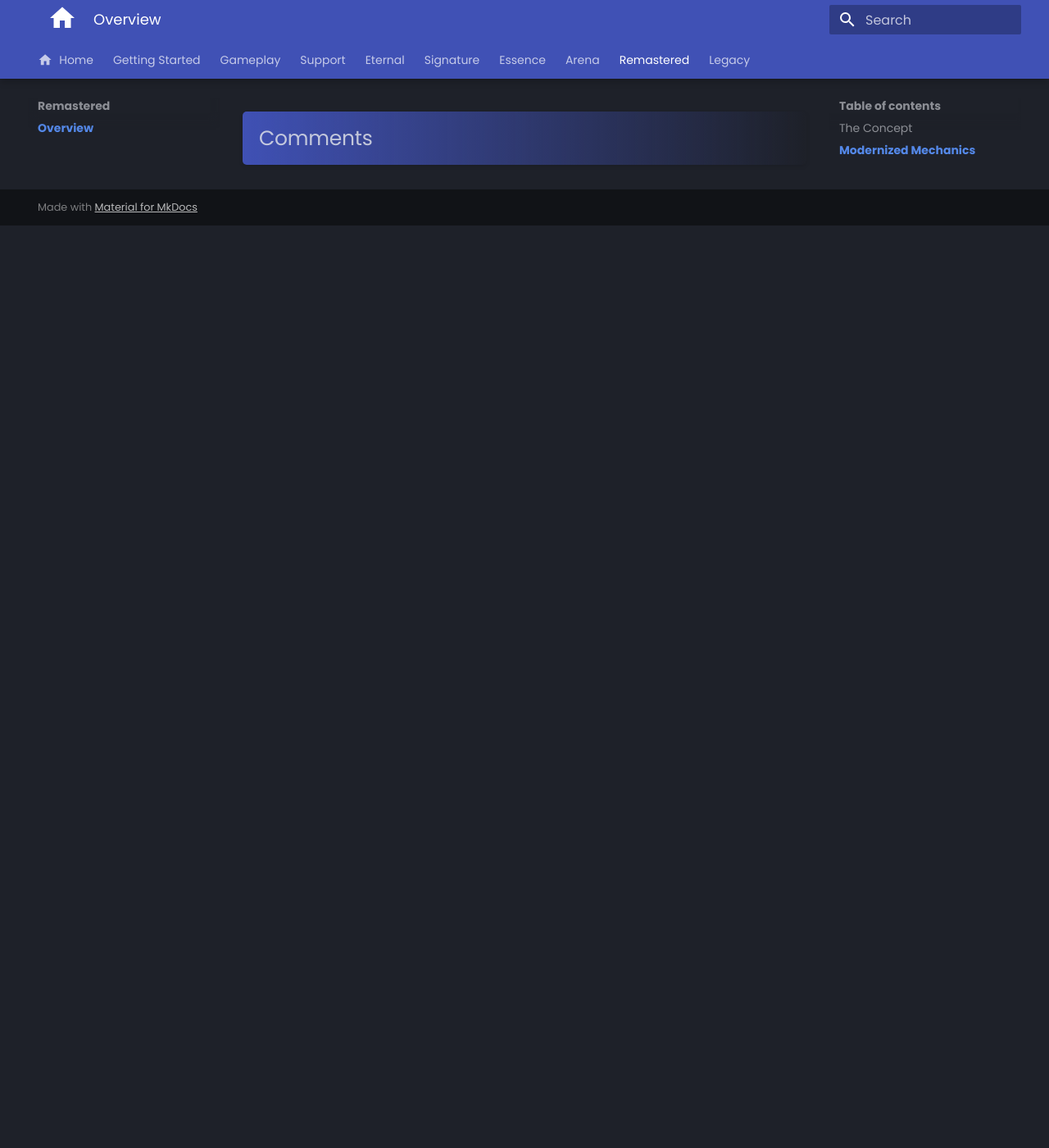
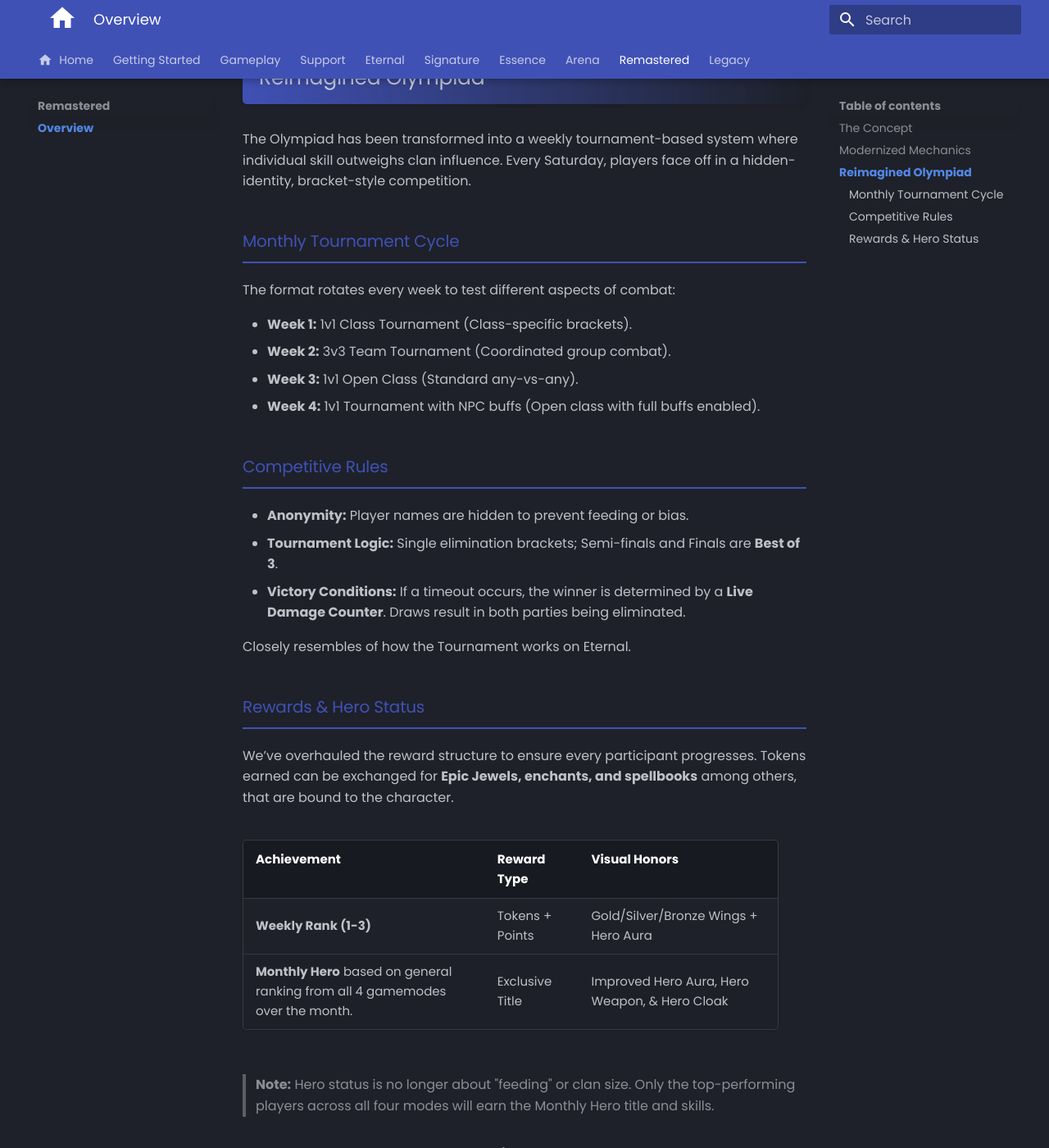
Before and after one commit to tab1-web/faq, an MkDocs documentation site: the page built from docs/remastered/overview.md, in a window 1280 px wide and 1400 px high, scrolled down 1322 px. Shown: the whole window at 82% size. Built offline with MkDocs 1.6.1 and Material for MkDocs 9.7.7, drawn with Linux system fonts in a browser that asks for light colours; some web fonts are replaced; comment, search, counter and statistics services are not loaded; before the commit the page ends 1597 px from its top, so only the background shows below that.

```diff
--- a/docs/remastered/overview.md
+++ b/docs/remastered/overview.md
@@ -26,6 +26,40 @@ Remastered follows a **Progressive Chapter System** (one chapter per month), evo
 
 Whether you enjoy solo grinding, fishing, or organized GvG, Remastered offers a comfortable but long-term journey. With basic buffs, mana potions, and vitality systems, you are never "stuck" in one stage for months.
 
+
+## Reimagined Olympiad
+
+The Olympiad has been transformed into a weekly tournament-based system where individual skill outweighs clan influence. Every Saturday, players face off in a hidden-identity, bracket-style competition.
+
+### Monthly Tournament Cycle
+
+The format rotates every week to test different aspects of combat:
+
+- **Week 1:** 1v1 Class Tournament (Class-specific brackets).
+- **Week 2:** 3v3 Team Tournament (Coordinated group combat).
+- **Week 3:** 1v1 Open Class (Standard any-vs-any).
+- **Week 4:** 1v1 Tournament with NPC buffs (Open class with full buffs enabled).
+
+### Competitive Rules
+
+- **Anonymity:** Player names are hidden to prevent feeding or bias.
+- **Tournament Logic:** Single elimination brackets; Semi-finals and Finals are **Best of 3**.
+- **Victory Conditions:** If a timeout occurs, the winner is determined by a **Live Damage Counter**. Draws result in both parties being eliminated.
+
+Closely resembles of how the Tournament works on Eternal.
+
+### Rewards & Hero Status
+
+We’ve overhauled the reward structure to ensure every participant progresses. Tokens earned can be exchanged for **Epic Jewels, enchants, and spellbooks** among others, that are bound to the character.
+
+| Achievement | Reward Type | Visual Honors |
+| --- | --- | --- |
+| **Weekly Rank (1-3)** | Tokens + Points | Gold/Silver/Bronze Wings + Hero Aura |
+| **Monthly Hero** based on general ranking from all 4 gamemodes over the month. | Exclusive Title | Improved Hero Aura, Hero Weapon, & Hero Cloak |
+
+> **Note:** Hero status is no longer about "feeding" or clan size. Only the top-performing players across all four modes will earn the Monthly Hero title and skills.
+
+
 <figure markdown>
 __Coming 2026 Q4__
 </figure>
```
Also changed, not shown: docs/arena/overview.md (+4 -3 lines), docs/eternal/faq.md (+12 -0 lines), docs/getting-started/servers.md (+1 -3 lines), docs/support/troubleshooting/game-issues.md (+1 -1 lines), docs/support/troubleshooting/technical-issues.md (+2 -1 lines).
